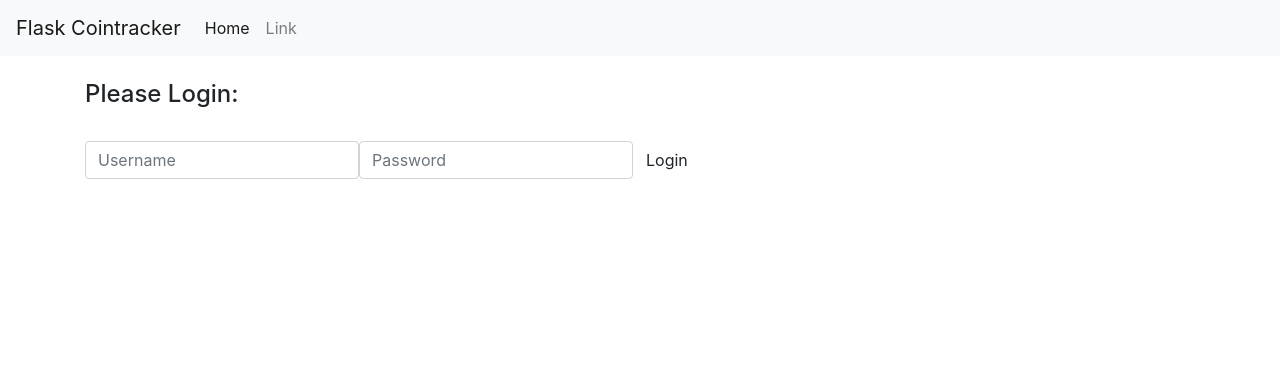
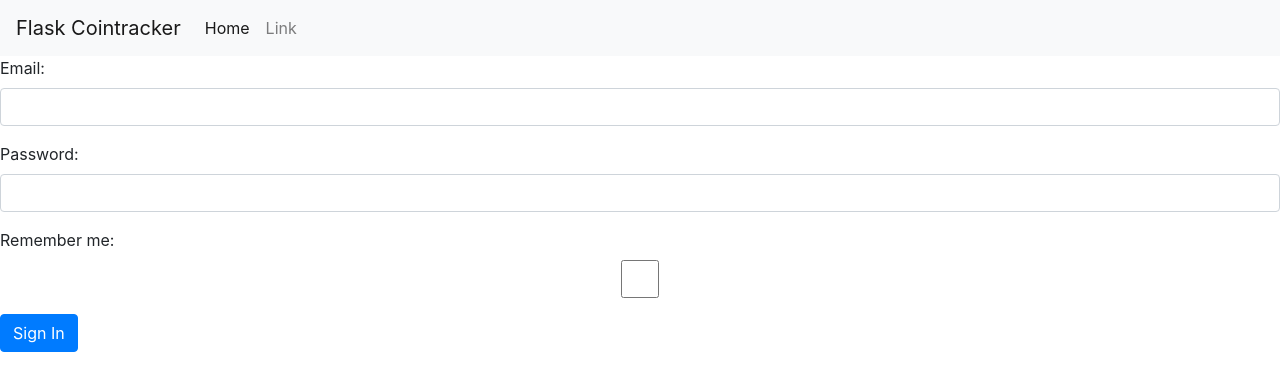
Before and after one commit to mackwn/flaskcointracker, a Flask app: page /login in a window 1280 px wide. Shown: the top 391 px of the page. Run offline with Flask 2, Linux system fonts and the light colour scheme; some libraries are stand-ins or nearby versions.

Commit message:
add user login and view user

```diff
--- a/config.py
+++ b/config.py
@@ -4,6 +4,7 @@ import os
 project_dir = os.path.dirname(os.path.abspath(__file__))
 db_file = "sqlite:///{}".format(os.path.join(project_dir,"cointracker.db"))
 
+SQLALCHEMY_TRACK_MODIFICATIONS = False
 SQLALCHEMY_DATABASE_URI = db_file
 SECRET_KEY = 'WLfwPp90oVKW-Q3q72MkcA'
 BCRYPT_LOG_ROUNDS = 12
--- a/flaskcointracker/forms.py
+++ b/flaskcointracker/forms.py
@@ -1,5 +1,5 @@
 from flask_wtf import Form #I love Tina
-from wtforms import StringField, PasswordField
+from wtforms import StringField, PasswordField, BooleanField, SubmitField
 from wtforms.validators import DataRequired, Email, EqualTo
 
 class EmailPasswordForm(Form):
@@ -9,3 +9,9 @@ class EmailPasswordForm(Form):
         EqualTo('confirm', message='Passwords must match')
     ])
     confirm = PasswordField('Confirm Password')
+
+class EmailPasswordLoginForm(Form):
+    email = StringField('Email', validators=[DataRequired()])
+    password = PasswordField('Password', [DataRequired()])
+    remember = BooleanField('Remember Me')
+    submit = SubmitField('Sign In')
--- a/flaskcointracker/templates/login.html
+++ b/flaskcointracker/templates/login.html
@@ -1,15 +1,30 @@
 {% extends "header.html" %}
+
 {% block body %}
-<body>
-	<div class="container">
-		<br>
-		<h4>Please Login:</h4>
-		<br>
-		<form action="" class="form-inline" method="post">
-			<input type="text" class="form-control" placeholder = "Username" name="username" value="{{request.form.username}}">
-			<input type="password" class="form-control" placeholder = "Password" name="password" value="{{request.form.password}}">
-			<input class="btn btn-default" type="submit" value="Login">
-		</form>
-	</div>
-</body>
+{% for message in form.email.errors %}
+   {{ message }}
+{% endfor %}
+{% for message in form.password.errors %}
+   {{ message }}
+{% endfor %}
+
+<form method="post">
+    {{ form.csrf_token }}
+    <div class="form-group">
+        <label for="email">Email:</label>
+        {{ form.email(class_="form-control") }}
+    </div>
+    <div class="form-group">
+        <label for="password">Password:</label>
+        {{ form.password(class="form-control") }}
+    </div>
+    <div class="form-group">
+        <label for="remember">Remember me:</label>
+        {{ form.remember(class="form-control") }}
+    </div>
+    {{ form.submit(class="btn btn-primary") }}
+
+</form>
+
+
 {% endblock %}
--- a/flaskcointracker/views.py
+++ b/flaskcointracker/views.py
@@ -1,7 +1,7 @@
 #
-from flaskcointracker import app, db
+from flaskcointracker import app, db, bcrypt
 from flask import render_template, redirect, request, current_app, session, \
-    flash, url_for
+    flash, url_for, abort
 from flaskcointracker import forms
 from flaskcointracker.models import User
 # Static Pages
@@ -9,10 +9,27 @@ from flaskcointracker.models import User
 def homepage():
     return render_template("main.html")
 
+# Views for User
+## Authenticate User
 @app.route('/login', methods=["GET","POST"])
 def login():
-    return render_template("login.html")
+    form = forms.EmailPasswordLoginForm()
+    if form.validate_on_submit():
+        email = request.form.get('email')
+        password = request.form.get('password')
+        user = User.query.filter_by(email=email).first()
+        users = User.query.all()
 
+        if not user or not bcrypt.check_password_hash(user.password, password):
+            flash('Incorrect username or password.')
+            return redirect(url_for('login'))
+
+        return redirect(url_for('homepage'))
+
+    return render_template("login.html", form=form)
+
+
+## Create User
 @app.route('/sign-up', methods=["GET","POST"])
 def register():
     form = forms.EmailPasswordForm()
@@ -32,13 +49,15 @@ def register():
         return redirect(url_for('homepage'))
     return render_template("create_user.html", form=form)
 
-# USER
 
-## Create User
-
-## Users
 
 ## View User
+@app.route('/users/<user_id>')
+def view_user(user_id):
+    user = User.query.filter_by(id=user_id).first()
+    if not user: return abort(404)
+    return render_template('user.html', user=user)
+
 
 ## Edit User
 
```
Also changed, not shown: flaskcointracker/templates/user.html (added, +14 -0 lines), tests/test_flaskcointracker.py (+43 -0 lines).
